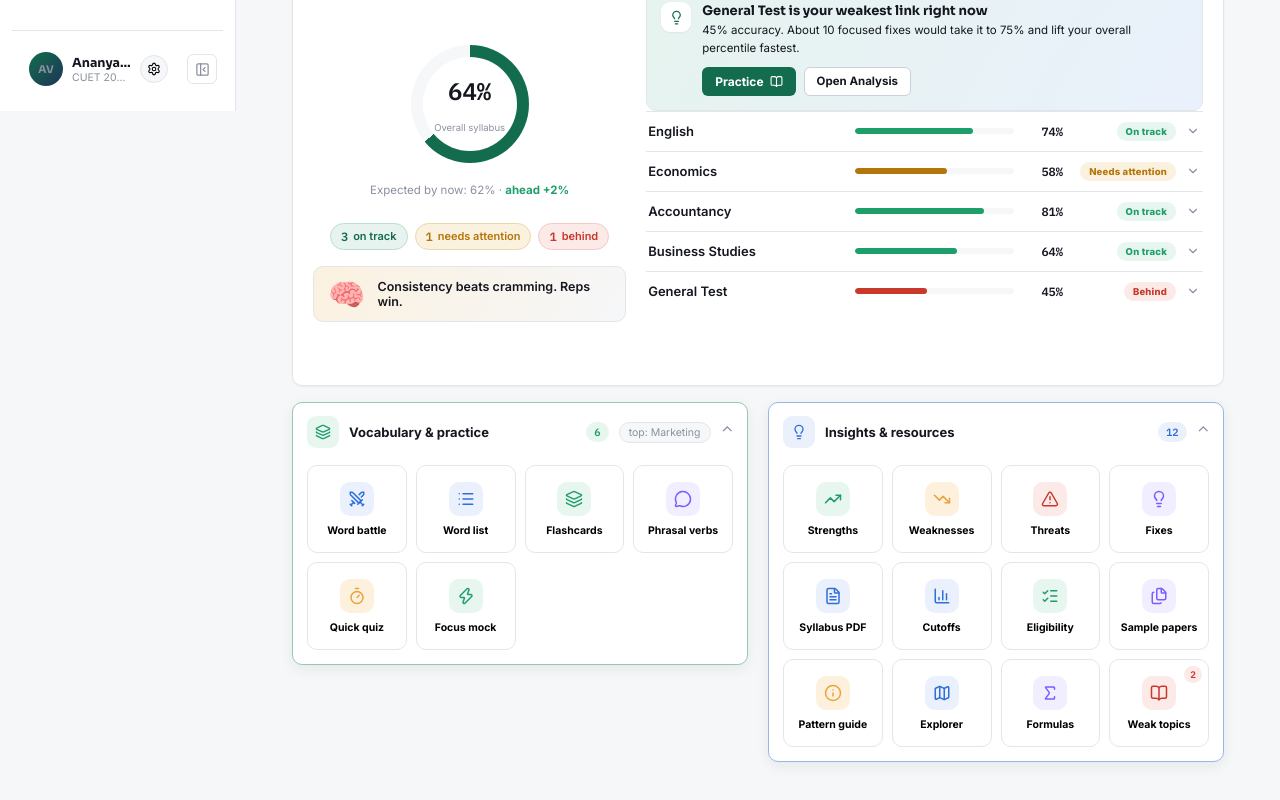
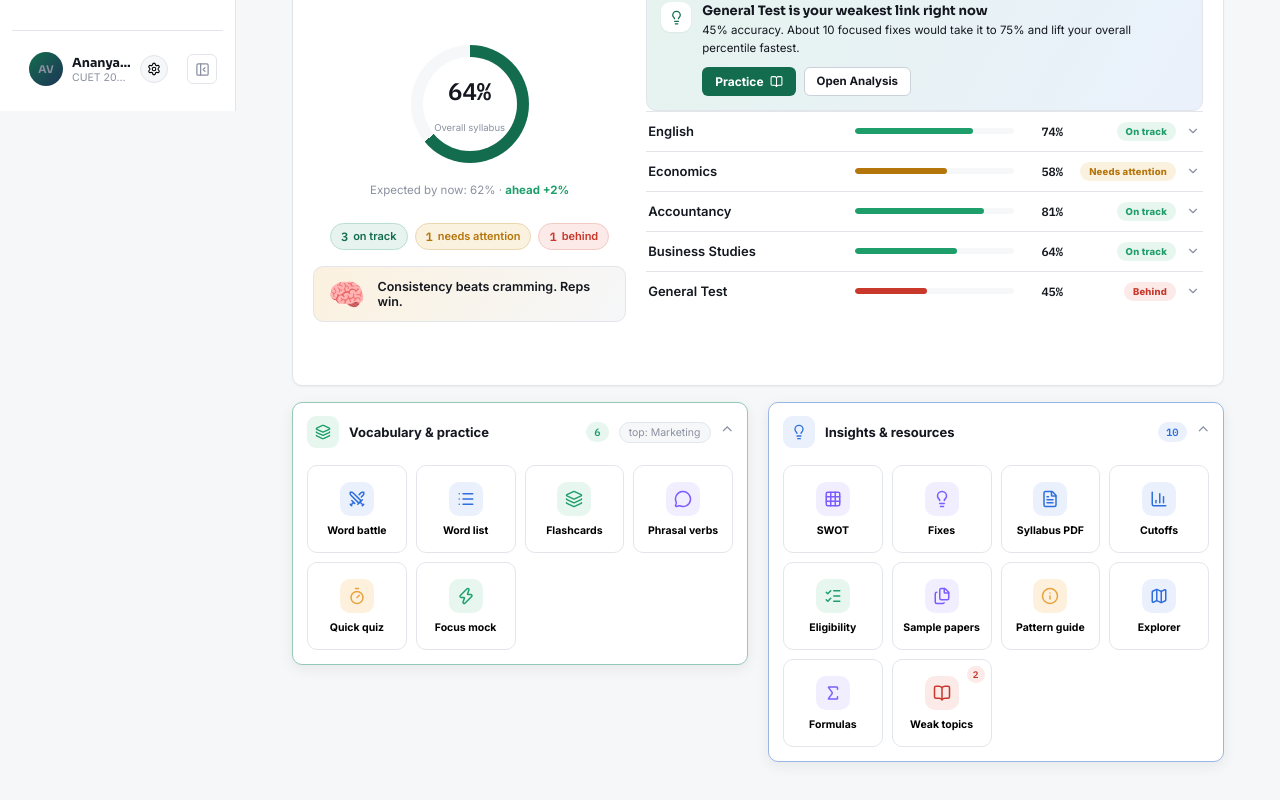
Before and after one commit to cuet-pro/cuetpro-learning-dashboard, a React (Vite) app: page / in a window 1280 px wide. Shown: the part 689-1489 px from the top of the page. Built offline with nearby package versions, Linux system fonts and the light colour scheme.

Commit message:
Dashboard Insights & resources: merge Strengths/Weaknesses/Threats into a single SWOT widget (deep-links to Analysis > SWOT); Fixes kept; tile count 12→10

```diff
--- a/src/pages/Widgets.jsx
+++ b/src/pages/Widgets.jsx
@@ -1,8 +1,8 @@
 import { useEffect, useState } from 'react'
 import {
-  Swords, List, Layers, MessageCircle, TrendingUp, TrendingDown, AlertTriangle, Lightbulb,
+  Swords, List, Layers, MessageCircle, TrendingUp, Lightbulb,
   FileText, BarChart3, ListChecks, Files, Info, CheckCircle2, Users, Flame, Award, Zap,
-  Compass, Target, Timer, BookOpen, Trophy, Sigma, Map as MapIcon, Video, Sparkles,
+  Compass, Target, Timer, BookOpen, Trophy, Sigma, Map as MapIcon, Video, Sparkles, Grid3x3,
 } from 'lucide-react'
 import { boostRanking, weakTopicNames } from '../lib/analysisData'
 import './widgets.css'
@@ -44,9 +44,7 @@ function VocabTile({ onNavigate }) {
 function InsightsTile({ words, onNavigate }) {
   const goSwot = () => { try { localStorage.setItem('cp_analysis_tab', 'swot') } catch {} onNavigate('analysis') }
   return <IconGrid onNavigate={onNavigate} items={[
-    { icon: TrendingUp, label: 'Strengths', tone: 'green', go: goSwot },
-    { icon: TrendingDown, label: 'Weaknesses', tone: 'amber', go: goSwot },
-    { icon: AlertTriangle, label: 'Threats', tone: 'red', go: goSwot },
+    { icon: Grid3x3, label: 'SWOT', tone: 'purple', go: goSwot },
     { icon: Lightbulb, label: 'Fixes', tone: 'purple', go: goSwot },
     { icon: FileText, label: 'Syllabus PDF', tone: 'blue', go: () => alert('Deep-link → Syllabus PDF') },
     { icon: BarChart3, label: 'Cutoffs', tone: 'blue', nav: 'explorer' },
@@ -160,7 +158,7 @@ export default function DashboardTiles({ onNavigate }) {
 
   const tiles = [
     { id: 'vocab', title: 'Vocabulary & practice', icon: Layers, tone: 'green', count: 6, body: <VocabTile onNavigate={onNavigate} /> },
-    { id: 'insights', title: 'Insights & resources', icon: Lightbulb, tone: 'blue', count: 12, body: <InsightsTile words={words} onNavigate={onNavigate} /> },
+    { id: 'insights', title: 'Insights & resources', icon: Lightbulb, tone: 'blue', count: 10, body: <InsightsTile words={words} onNavigate={onNavigate} /> },
   ]
 
   return (
```
